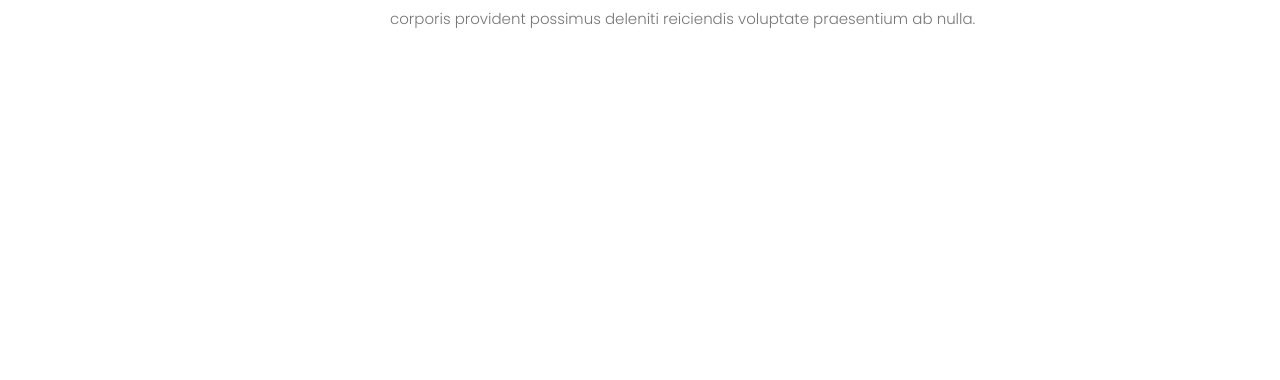
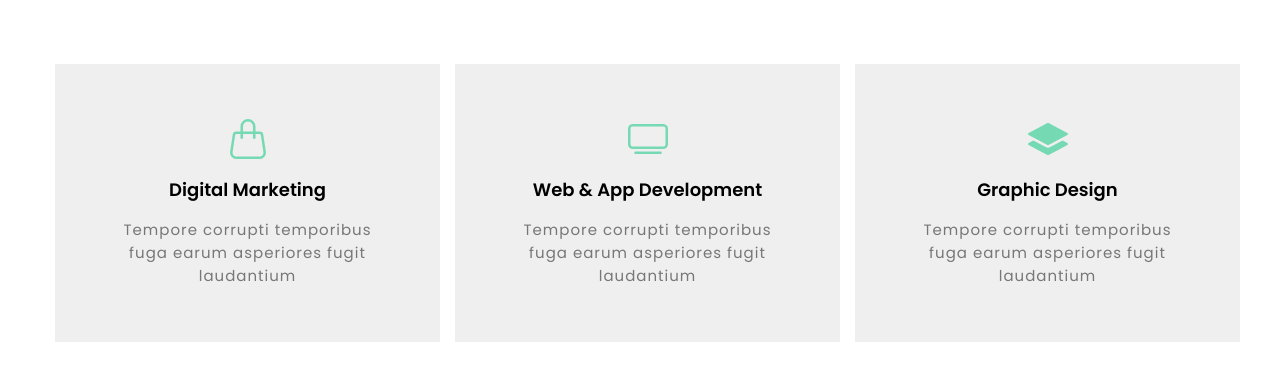
Before and after one commit to maduiep/startup-website, a React (Create React App) app: page / in a window 1280 px wide. Shown: the part 866-1246 px from the top of the page. Before the commit the page ends 1020 px from the top, so only its background shows below. Built offline with nearby package versions, Linux system fonts and the light colour scheme.

Commit message:
added services card on about section

```diff
--- a/src/components/About.jsx
+++ b/src/components/About.jsx
@@ -2,8 +2,36 @@ import React from 'react'
 
 const About = () => {
 
-    const [state] = React.useState({heading: ' Who we are?', text: 'Lorem ipsum dolor, sit amet consectetur adipisicing elit. Quos voluptate at, cupiditate id ipsa eligendi dolores tenetur, hic repellat velit rem nesciunt assumenda vero dolor officia illum nisi neque similique?Lorem ipsum dolor sit, amet consectetur adipisicing elit. Tempora dolores eaque et consequuntur, nulla ducimus repellat. Debitis, hic impedit? Sint odio harum magnam reprehenderit dicta? Error autem quis quam fugiat?Lorem ipsum dolor sit amet consectetur adipisicing elit. Autem earum fuga iure est suscipit hic cum quia, ullam dolores officia sit, corporis provident possimus deleniti reiciendis voluptate praesentium ab nulla.'})
-
+    const [state] = React.useState({heading: ' Who we are?', text:
+        'Lorem ipsum dolor, sit amet consectetur adipisicing elit. Quos voluptate at, cupiditate id ipsa eligendi dolores tenetur, hic repellat velit rem nesciunt assumenda vero dolor officia illum nisi neque similique?Lorem ipsum dolor sit, amet consectetur adipisicing elit. Tempora dolores eaque et consequuntur, nulla ducimus repellat. Debitis, hic impedit? Sint odio harum magnam reprehenderit dicta? Error autem quis quam fugiat?Lorem ipsum dolor sit amet consectetur adipisicing elit.'
+    })
+    const [section] = React.useState([
+                {id: 1, icon:
+                    <svg xmlns="http://www.w3.org/2000/svg" width="2.5em" height="2.5em" fill="currentColor" class="bi bi-handbag" viewBox="0 0 16 16">
+                    <path d="M8 1a2 2 0 0 1 2 2v2H6V3a2 2 0 0 1 2-2zm3 4V3a3 3 0 1 0-6 0v2H3.36a1.5 1.5 0 0 0-1.483 1.277L.85 13.13A2.5 2.5 0 0 0 3.322 16h9.355a2.5 2.5 0 0 0 2.473-2.87l-1.028-6.853A1.5 1.5 0 0 0 12.64 5H11zm-1 1v1.5a.5.5 0 0 0 1 0V6h1.639a.5.5 0 0 1 .494.426l1.028 6.851A1.5 1.5 0 0 1 12.678 15H3.322a1.5 1.5 0 0 1-1.483-1.723l1.028-6.851A.5.5 0 0 1 3.36 6H5v1.5a.5.5 0 1 0 1 0V6h4z"/>
+                    </svg>,
+                    heading:
+                    'Digital Marketing', text:
+                    'Tempore corrupti temporibus fuga earum asperiores fugit laudantium'
+                },
+                {id: 2, icon:
+                    <svg xmlns="http://www.w3.org/2000/svg" width="2.5em" height="2.5em" fill="currentColor" class="bi bi-tv" viewBox="0 0 16 16">
+                    <path d="M2.5 13.5A.5.5 0 0 1 3 13h10a.5.5 0 0 1 0 1H3a.5.5 0 0 1-.5-.5zM13.991 3l.024.001a1.46 1.46 0 0 1 .538.143.757.757 0 0 1 .302.254c.067.1.145.277.145.602v5.991l-.001.024a1.464 1.464 0 0 1-.143.538.758.758 0 0 1-.254.302c-.1.067-.277.145-.602.145H2.009l-.024-.001a1.464 1.464 0 0 1-.538-.143.758.758 0 0 1-.302-.254C1.078 10.502 1 10.325 1 10V4.009l.001-.024a1.46 1.46 0 0 1 .143-.538.758.758 0 0 1 .254-.302C1.498 3.078 1.675 3 2 3h11.991zM14 2H2C0 2 0 4 0 4v6c0 2 2 2 2 2h12c2 0 2-2 2-2V4c0-2-2-2-2-2z"/>
+                    </svg>,
+                    heading:
+                    'Web & App Development', text:
+                    'Tempore corrupti temporibus fuga earum asperiores fugit laudantium'
+                },
+                {id: 3, icon:
+                    <svg xmlns="http://www.w3.org/2000/svg" width="2.5em" height="2.5em" fill="currentColor" class="bi bi-layers-fill" viewBox="0 0 16 16">
+                    <path d="M7.765 1.559a.5.5 0 0 1 .47 0l7.5 4a.5.5 0 0 1 0 .882l-7.5 4a.5.5 0 0 1-.47 0l-7.5-4a.5.5 0 0 1 0-.882l7.5-4z"/>
+                    <path d="m2.125 8.567-1.86.992a.5.5 0 0 0 0 .882l7.5 4a.5.5 0 0 0 .47 0l7.5-4a.5.5 0 0 0 0-.882l-1.86-.992-5.17 2.756a1.5 1.5 0 0 1-1.41 0l-5.17-2.756z"/>
+                    </svg>,
+                    heading:
+                    'Graphic Design', text:
+                    'Tempore corrupti temporibus fuga earum asperiores fugit laudantium'
+                }
+    ])
     return (
         <div className="about">
             <div className="container">
@@ -17,6 +45,25 @@ const About = () => {
                         </div>
                     </div>
                 </div>
+
+                {/* Cards */}
+                <div className="row mt-60">
+                    {section.map(section => (
+                        <div className="col-4 pl-15" key={section.id}>
+                           <div className="about__section">
+                               <div className="about__section-icon">
+                                   {section.icon}
+                               </div>
+                               <div className="about__section-heading">
+                                   <h6>{section.heading}</h6>
+                               </div>
+                               <div className="about__section-text">
+                                   <p>{section.text}</p>
+                               </div>
+                           </div>
+                       </div>
+                    ))}
+                </div>
             </div>
         </div>
     )
--- a/src/sass/abstract/_variables.scss
+++ b/src/sass/abstract/_variables.scss
@@ -2,5 +2,11 @@
 $color-white: #ffffff;
 $color-black: #000000;
 
+$ab-text-color: #777;
+
+$gray-color-1: #efefef;
+
+$icon-color-1: #75dab4;
+
 // layouts
 $columns: 12;
--- a/src/sass/components/_about.scss
+++ b/src/sass/components/_about.scss
@@ -8,10 +8,33 @@
     }
 
     &__text p {
-        color: #777;
+        color: $ab-text-color;
         font-size: 15px;
         font-weight: 300;
         line-height: 2;
         padding-left: 50px;
     }
+
+    &__section {
+        background: $gray-color-1;
+        padding: 55px;
+        text-align: center;
+
+        &-icon {
+            color: $icon-color-1;
+            margin-bottom: 10px
+        }
+
+        &-heading h6 {
+            font-size: 18px;
+            font-weight: 600;
+            margin-bottom: 15px;
+        }
+
+        &-text {
+            color: $ab-text-color;
+            font-size: 15px;
+            letter-spacing: 1px;
+        }
+    }
 }
--- a/src/sass/components/_navbar.scss
+++ b/src/sass/components/_navbar.scss
@@ -4,7 +4,7 @@
     top: 0;
     background: transparent;
     height: 80px;
-    transition: all 0.5s linear;
+    transition: all 0.3s linear;
 
     &__content {
         display: flex;
--- a/src/sass/main.css
+++ b/src/sass/main.css
@@ -28,6 +28,10 @@ body {
 
 .transparent a {
   color: #ffffff;
+}
+
+.mt-50 {
+  margin-top: 50px;
 }
 
 .col-1 {
@@ -177,8 +181,8 @@ body {
   top: 0;
   background: transparent;
   height: 80px;
-  -webkit-transition: all 0.5s linear;
-  transition: all 0.5s linear;
+  -webkit-transition: all 0.3s linear;
+  transition: all 0.3s linear;
 }
 
 .navbar__content {
@@ -232,4 +236,27 @@ body {
   line-height: 2;
   padding-left: 50px;
 }
+
+.about__section {
+  background: #efefef;
+  padding: 55px;
+  text-align: center;
+}
+
+.about__section-icon {
+  color: #75dab4;
+  margin-bottom: 10px;
+}
+
+.about__section-heading h6 {
+  font-size: 18px;
+  font-weight: 600;
+  margin-bottom: 15px;
+}
+
+.about__section-text {
+  color: #777;
+  font-size: 15px;
+  letter-spacing: 1px;
+}
 /*# sourceMappingURL=main.css.map */
--- a/src/sass/utilities/utils.scss
+++ b/src/sass/utilities/utils.scss
@@ -5,6 +5,7 @@
 
 .whiteBg {
     background: $color-white !important;
+    box-shadow: 0 5px 30px rgba(0, 0, 0, 0.1);
 
     & a {
         color: $color-black !important;
@@ -18,3 +19,11 @@
         color: $color-white;
     }
 }
+
+.pl-15 {
+    padding-left: 15px;
+}
+
+.mt-60 {
+    margin-top: 60px;
+}
```
Also changed, not shown: 1 other file (tests, documents, lock files or other folders).
